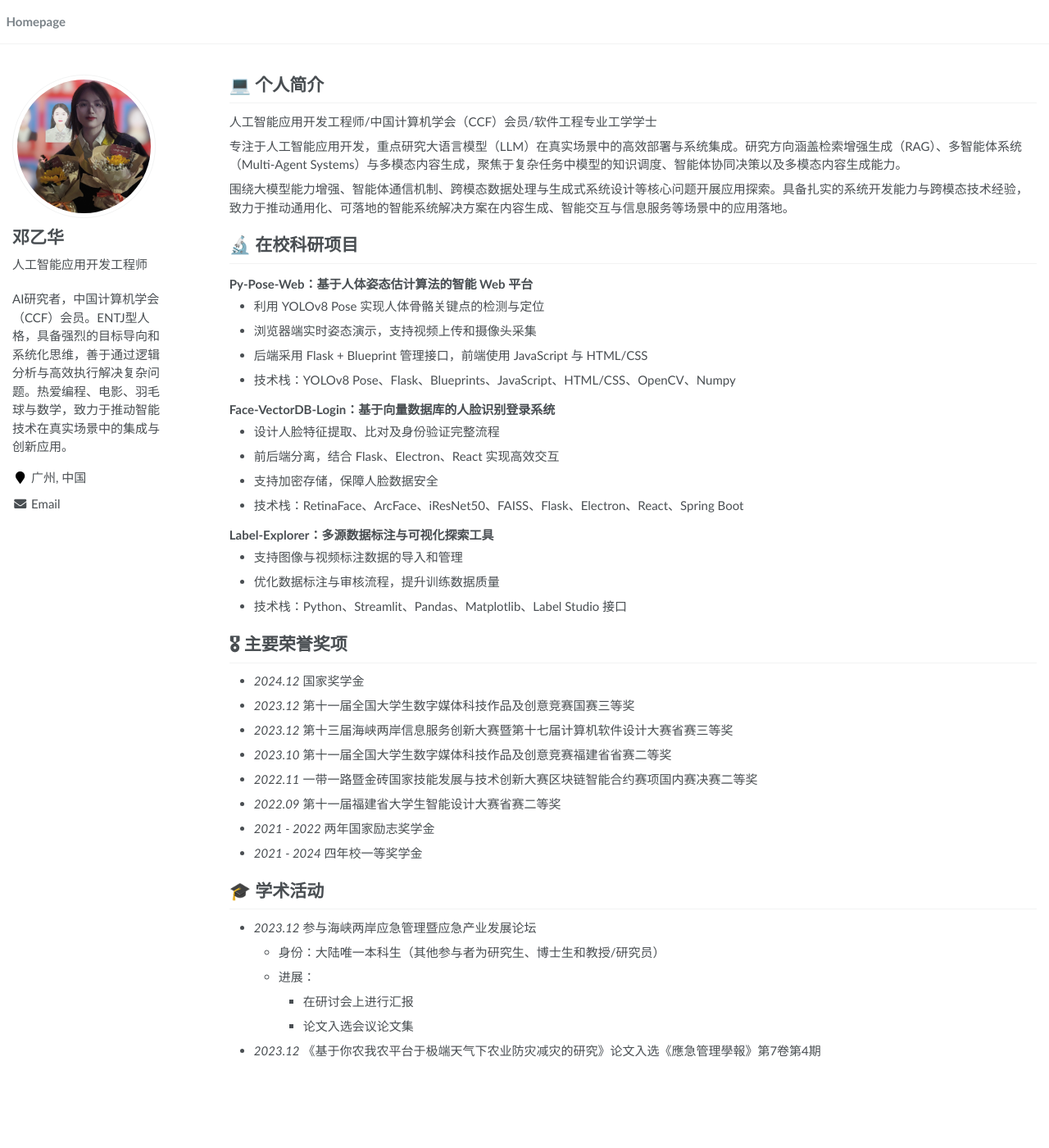
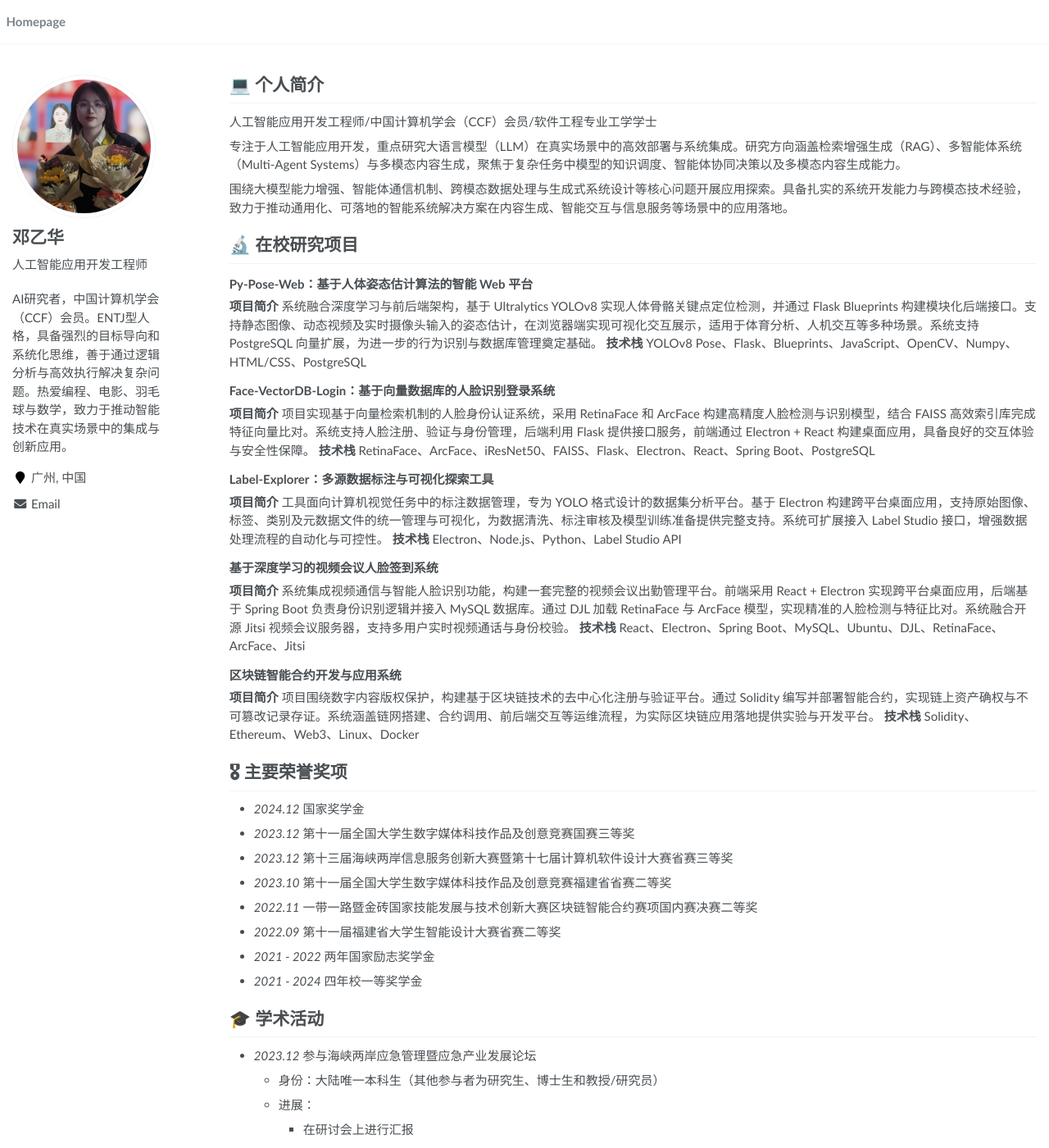
Before and after one commit to YolieDeng/YolieDeng.github.io, a Jekyll site: the page built from _pages/about.md, in a window 1280 px wide and 1400 px high. Shown: the whole window at 82% size. Built offline with Jekyll 4.4.1, drawn with Linux system fonts in a browser that asks for light colours; some of the changed text lies outside the part shown.

Commit message:
✨ feat: 更新在校研究项目

```diff
--- a/_pages/about.md
+++ b/_pages/about.md
@@ -24,24 +24,37 @@ redirect_from:
 
 围绕大模型能力增强、智能体通信机制、跨模态数据处理与生成式系统设计等核心问题开展应用探索。具备扎实的系统开发能力与跨模态技术经验，致力于推动通用化、可落地的智能系统解决方案在内容生成、智能交互与信息服务等场景中的应用落地。
 
-# 🔬 在校科研项目
+# 🔬 在校研究项目
 
 ### Py-Pose-Web：基于人体姿态估计算法的智能 Web 平台
-- 利用 YOLOv8 Pose 实现人体骨骼关键点的检测与定位
-- 浏览器端实时姿态演示，支持视频上传和摄像头采集
-- 后端采用 Flask + Blueprint 管理接口，前端使用 JavaScript 与 HTML/CSS
-- 技术栈：YOLOv8 Pose、Flask、Blueprints、JavaScript、HTML/CSS、OpenCV、Numpy
+**项目简介**
+系统融合深度学习与前后端架构，基于 Ultralytics YOLOv8 实现人体骨骼关键点定位检测，并通过 Flask Blueprints 构建模块化后端接口。支持静态图像、动态视频及实时摄像头输入的姿态估计，在浏览器端实现可视化交互展示，适用于体育分析、人机交互等多种场景。系统支持 PostgreSQL 向量扩展，为进一步的行为识别与数据库管理奠定基础。
+**技术栈**
+YOLOv8 Pose、Flask、Blueprints、JavaScript、OpenCV、Numpy、HTML/CSS、PostgreSQL
 
 ### Face-VectorDB-Login：基于向量数据库的人脸识别登录系统
-- 设计人脸特征提取、比对及身份验证完整流程
-- 前后端分离，结合 Flask、Electron、React 实现高效交互
-- 支持加密存储，保障人脸数据安全
-- 技术栈：RetinaFace、ArcFace、iResNet50、FAISS、Flask、Electron、React、Spring Boot
+**项目简介**
+项目实现基于向量检索机制的人脸身份认证系统，采用 RetinaFace 和 ArcFace 构建高精度人脸检测与识别模型，结合 FAISS 高效索引库完成特征向量比对。系统支持人脸注册、验证与身份管理，后端利用 Flask 提供接口服务，前端通过 Electron + React 构建桌面应用，具备良好的交互体验与安全性保障。
+**技术栈**
+ RetinaFace、ArcFace、iResNet50、FAISS、Flask、Electron、React、Spring Boot、PostgreSQL
 
 ### Label-Explorer：多源数据标注与可视化探索工具
-- 支持图像与视频标注数据的导入和管理
-- 优化数据标注与审核流程，提升训练数据质量
-- 技术栈：Python、Streamlit、Pandas、Matplotlib、Label Studio 接口
+**项目简介**
+工具面向计算机视觉任务中的标注数据管理，专为 YOLO 格式设计的数据集分析平台。基于 Electron 构建跨平台桌面应用，支持原始图像、标签、类别及元数据文件的统一管理与可视化，为数据清洗、标注审核及模型训练准备提供完整支持。系统可扩展接入 Label Studio 接口，增强数据处理流程的自动化与可控性。
+**技术栈**
+Electron、Node.js、Python、Label Studio API
+
+### 基于深度学习的视频会议人脸签到系统
+**项目简介**
+系统集成视频通信与智能人脸识别功能，构建一套完整的视频会议出勤管理平台。前端采用 React + Electron 实现跨平台桌面应用，后端基于 Spring Boot 负责身份识别逻辑并接入 MySQL 数据库。通过 DJL 加载 RetinaFace 与 ArcFace 模型，实现精准的人脸检测与特征比对。系统融合开源 Jitsi 视频会议服务器，支持多用户实时视频通话与身份校验。
+**技术栈**
+React、Electron、Spring Boot、MySQL、Ubuntu、DJL、RetinaFace、ArcFace、Jitsi
+
+### 区块链智能合约开发与应用系统
+**项目简介**
+项目围绕数字内容版权保护，构建基于区块链技术的去中心化注册与验证平台。通过 Solidity 编写并部署智能合约，实现链上资产确权与不可篡改记录存证。系统涵盖链网搭建、合约调用、前后端交互等运维流程，为实际区块链应用落地提供实验与开发平台。
+**技术栈**
+Solidity、Ethereum、Web3、Linux、Docker
 
 
 # 🎖 主要荣誉奖项
@@ -60,4 +73,4 @@ redirect_from:
   - 进展：
     - 在研讨会上进行汇报
     - 论文入选会议论文集
-- *2023.12* 《基于你农我农平台于极端天气下农业防灾减灾的研究》论文入选《應急管理學報》第7卷第4期
+- *2023.12* 《基于你农我农平台于极端天气下农业防灾减灾的研究》论文入选《應急管理學報》第7卷
```
Also changed, not shown: Learn/Embedding.md (added, +70 -0 lines), document/rag-from-scratch/README.md (added, +6 -0 lines), 6 other files.
